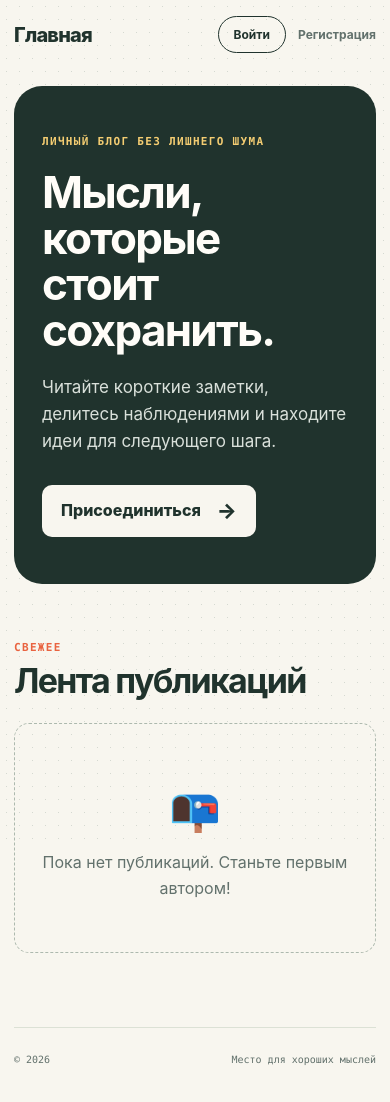
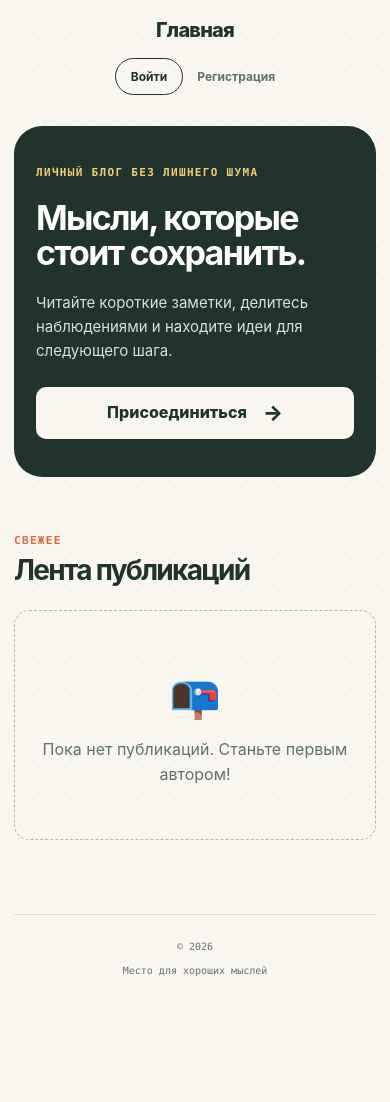
Before and after one commit to KellerHalm/demo-exam, a FastAPI app: page / in a window 390 px wide. After the commit the page ends 976 px from the top, so only its background shows below. Run offline with FastAPI, Linux system fonts and the light colour scheme; data that the repository does not hold is empty.

Commit message:
добавление адаптации

```diff
--- a/app/static/style.css
+++ b/app/static/style.css
@@ -18,6 +18,7 @@
 
 body {
     min-height: 100vh;
+    overflow-x: hidden;
     background: var(--paper);
     color: var(--ink);
     font-family: Inter, ui-sans-serif, system-ui, -apple-system, "Segoe UI", sans-serif;
@@ -41,8 +42,10 @@ body::before {
 }
 .site-header {
     display: flex;
+    flex-wrap: wrap;
     align-items: center;
     justify-content: space-between;
+    gap: 10px 16px;
     padding: 23px 0;
 }
 
@@ -71,6 +74,9 @@ body::before {
 }
 
 .site-nav {
+    display: flex;
+    flex-wrap: wrap;
+    align-items: center;
     gap: 25px;
 }
 .site-nav a {
@@ -104,6 +110,7 @@ body::before {
     border-radius: 28px;
     background: var(--ink);
     color: #fffdf8;
+    max-width: 100%;
 }
 .hero-copy {
     padding: 63px 55px;
@@ -374,6 +381,7 @@ button:hover {
     border-radius: 26px;
     overflow: hidden;
     background: var(--card);
+    max-width: 100%;
 }.auth-intro {
     padding: 75px 60px;
     background: var(--mint);
@@ -519,12 +527,31 @@ button:hover {
     }
 }
 
+@media (max-width: 1024px) {
+    .hero {
+        min-height: 0;
+    }.hero-copy {
+        padding: 48px 38px;
+    }.auth-layout {
+        min-height: 0;
+    }.auth-intro {
+        padding: 55px 40px;
+    }.auth-panel {
+        padding: 55px 40px;
+    }.auth-quote {
+        margin-top: 70px;
+    }.profile-heading h1 {
+        font-size: 42px;
+    }
+}
+
 @media (max-width: 720px) {
     .site-header, main, .site-footer {
         width: min(100% - 28px, 1160px);
     }.site-header {
         padding: 16px 0;
     }.site-nav {
+        flex-wrap: wrap;
         gap: 12px;
     }.site-nav a {
         font-size: 12px;
@@ -568,3 +595,51 @@ button:hover {
         grid-template-columns: 1fr;
     }
 }
+
+@media (max-width: 480px) {
+    .site-header {
+        flex-direction: column;
+        gap: 12px;
+        padding: 14px 0;
+    }.site-nav {
+        flex-wrap: wrap;
+        justify-content: center;
+        gap: 10px 14px;
+    }.hero h1, .auth-intro h1 {
+        font-size: 34px;
+    }.hero-description {
+        font-size: 15px;
+    }.button-light {
+        width: 100%;
+        margin-top: 24px;
+    }.hero-copy {
+        padding: 38px 22px;
+    }.auth-intro, .auth-panel {
+        padding: 34px 22px;
+    }.auth-panel h2 {
+        font-size: 27px;
+    }.section-title {
+        font-size: 28px;
+    }.profile-heading h1 {
+        font-size: 32px;
+    }.profile-card {
+        padding: 22px 16px;
+    }.profile-identity {
+        gap: 14px;
+    }.profile-avatar {
+        width: 52px;
+        height: 52px;
+        flex: 0 0 52px;
+        font-size: 24px;
+    }.profile-identity h2 {
+        font-size: 22px;
+    }.form:not(.auth-form) button {
+        width: 100%;
+    }input, textarea {
+        font-size: 16px;
+    }.site-footer {
+        flex-direction: column;
+        gap: 8px;
+        text-align: center;
+    }
+}
```
